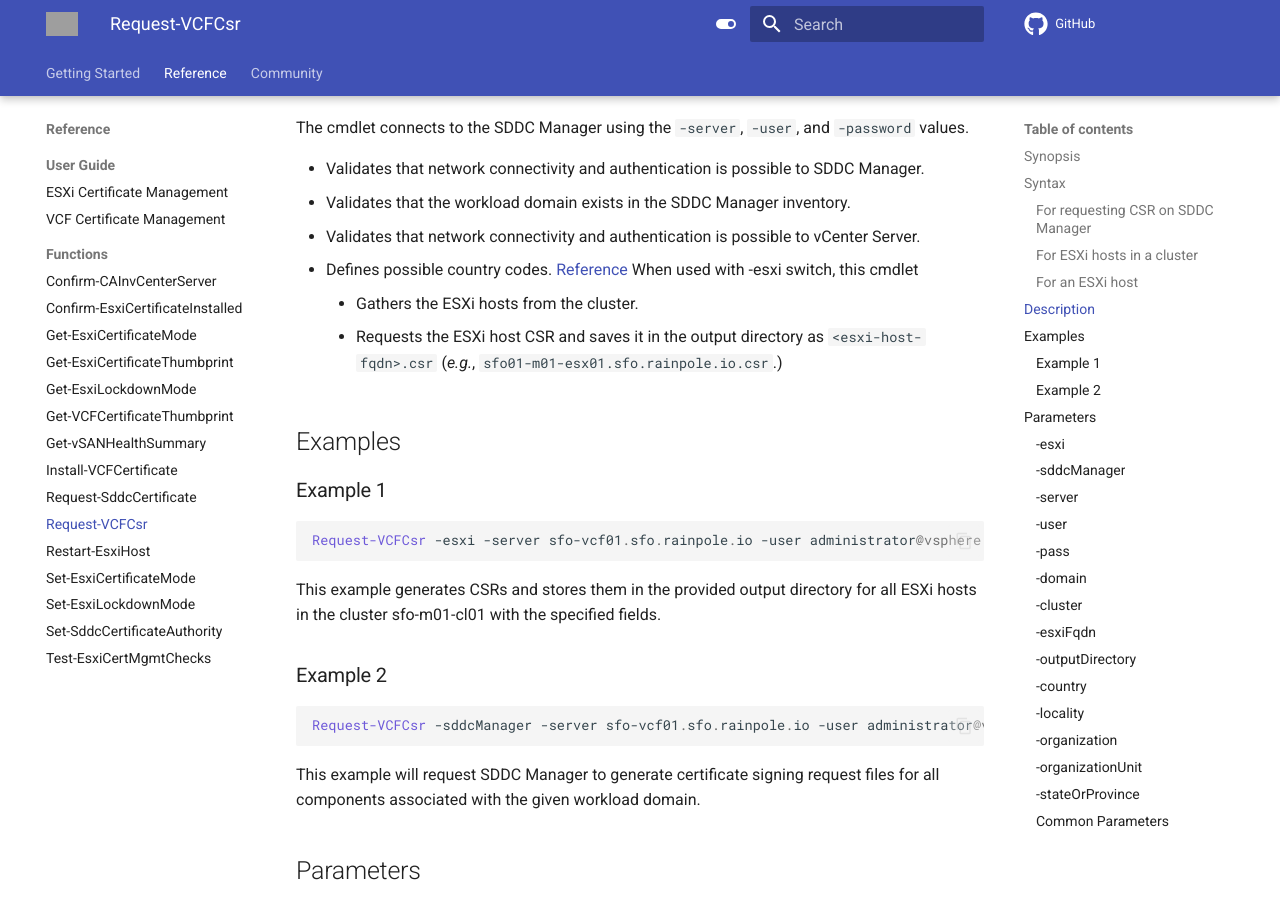
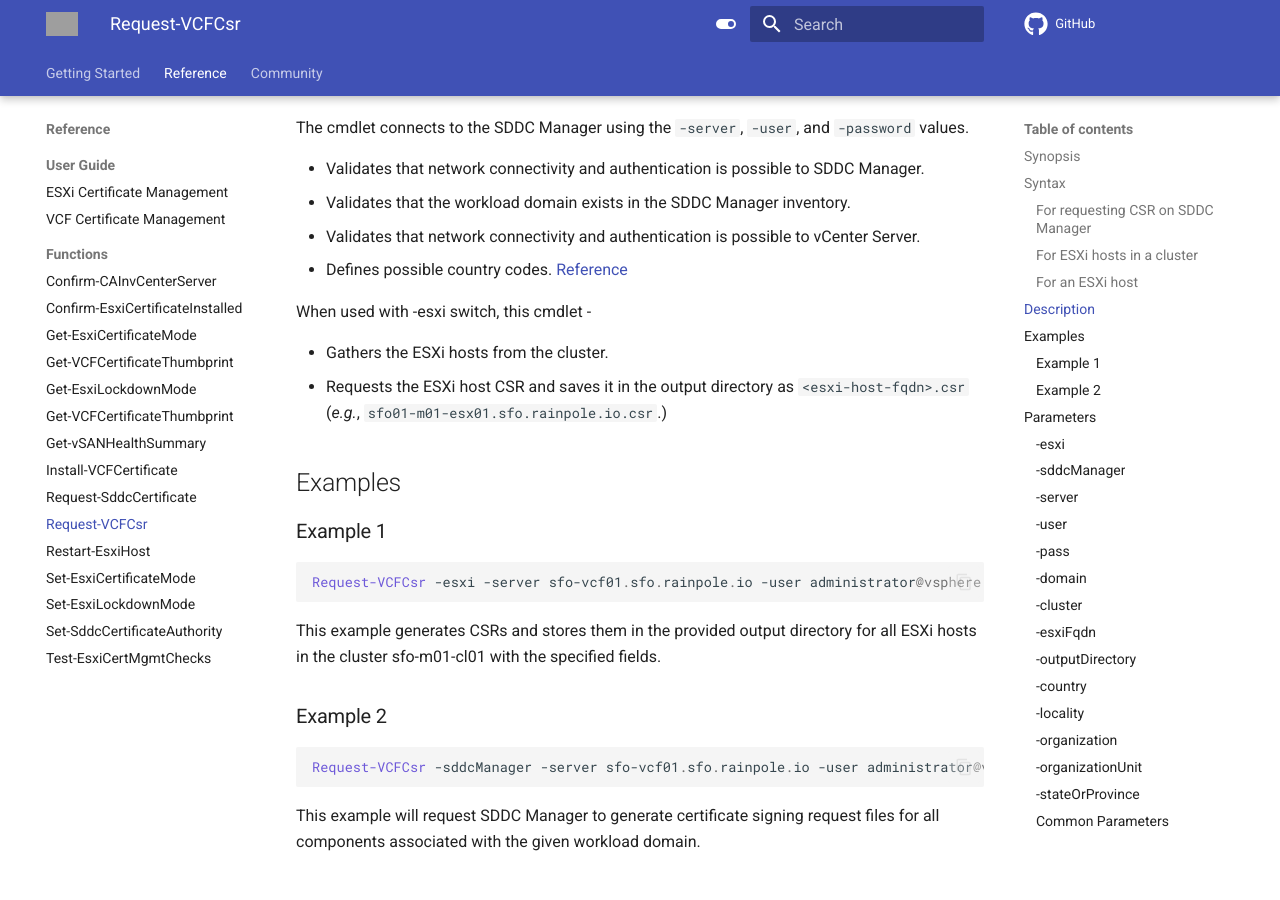
Before and after one commit to vmware/powershell-module-for-vmware-cloud-foundation-certificate-management, an MkDocs documentation site: the page built from docs/documentation/functions/Request-VCFCsr.md, in a window 1280 px wide and 900 px high, scrolled down 863 px. Built offline with MkDocs 1.6.1 and Material for MkDocs 9.7.7, drawn with Linux system fonts in a browser that asks for light colours; comment, search, counter and statistics services are not loaded; the version menu is left out; grey boxes are pictures that could not be loaded.

```diff
--- a/docs/documentation/functions/Request-VCFCsr.md
+++ b/docs/documentation/functions/Request-VCFCsr.md
@@ -35,9 +35,11 @@ The cmdlet connects to the SDDC Manager using the `-server`, `-user`, and `-pass
 - Validates that the workload domain exists in the SDDC Manager inventory.
 - Validates that network connectivity and authentication is possible to vCenter Server.
 - Defines possible country codes. [Reference](https://www.digicert.com/kb/ssl-certificate-country-codes.htm)
- When used with -esxi switch, this cmdlet
-    - Gathers the ESXi hosts from the cluster.
-    - Requests the ESXi host CSR and saves it in the output directory as `<esxi-host-fqdn>.csr` (_e.g._, `sfo01-m01-esx01.sfo.rainpole.io.csr`.)
+
+ When used with -esxi switch, this cmdlet -
+
+- Gathers the ESXi hosts from the cluster.
+- Requests the ESXi host CSR and saves it in the output directory as `<esxi-host-fqdn>.csr` (_e.g._, `sfo01-m01-esx01.sfo.rainpole.io.csr`.)
 
 ## Examples
 
--- a/mkdocs.yml
+++ b/mkdocs.yml
@@ -134,7 +134,7 @@ nav:
     - Confirm-CAInvCenterServer: documentation/functions/Confirm-CAInvCenterServer.md
     - Confirm-EsxiCertificateInstalled: documentation/functions/Confirm-EsxiCertificateInstalled.md
     - Get-EsxiCertificateMode: documentation/functions/Get-EsxiCertificateMode.md
-    - Get-EsxiCertificateThumbprint: documentation/functions/Get-EsxiCertificateThumbprint.md
+    - Get-VCFCertificateThumbprint: documentation/functions/Get-VCFCertificateThumbprint.md
     - Get-EsxiLockdownMode: documentation/functions/Get-EsxiLockdownMode.md
     - Get-VCFCertificateThumbprint: documentation/functions/Get-VCFCertificateThumbprint.md
     - Get-vSANHealthSummary: documentation/functions/Get-vSANHealthSummary.md
```
Also changed, not shown: docs/documentation/functions/Install-VCFCertificate.md (+7 -4 lines), docs/documentation/user-guide/vcf-certificate-management.md (+9 -13 lines), 1 other file.
